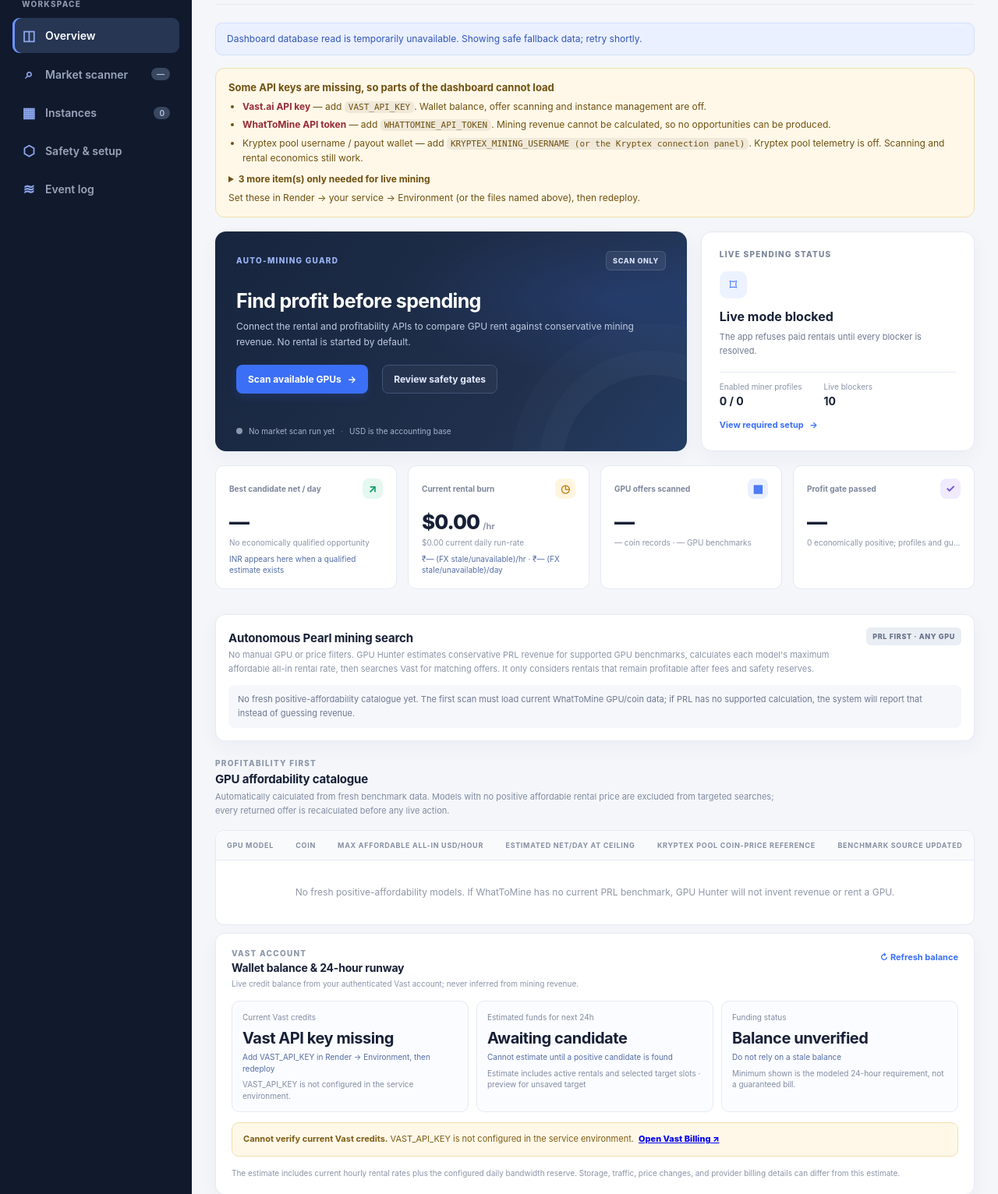
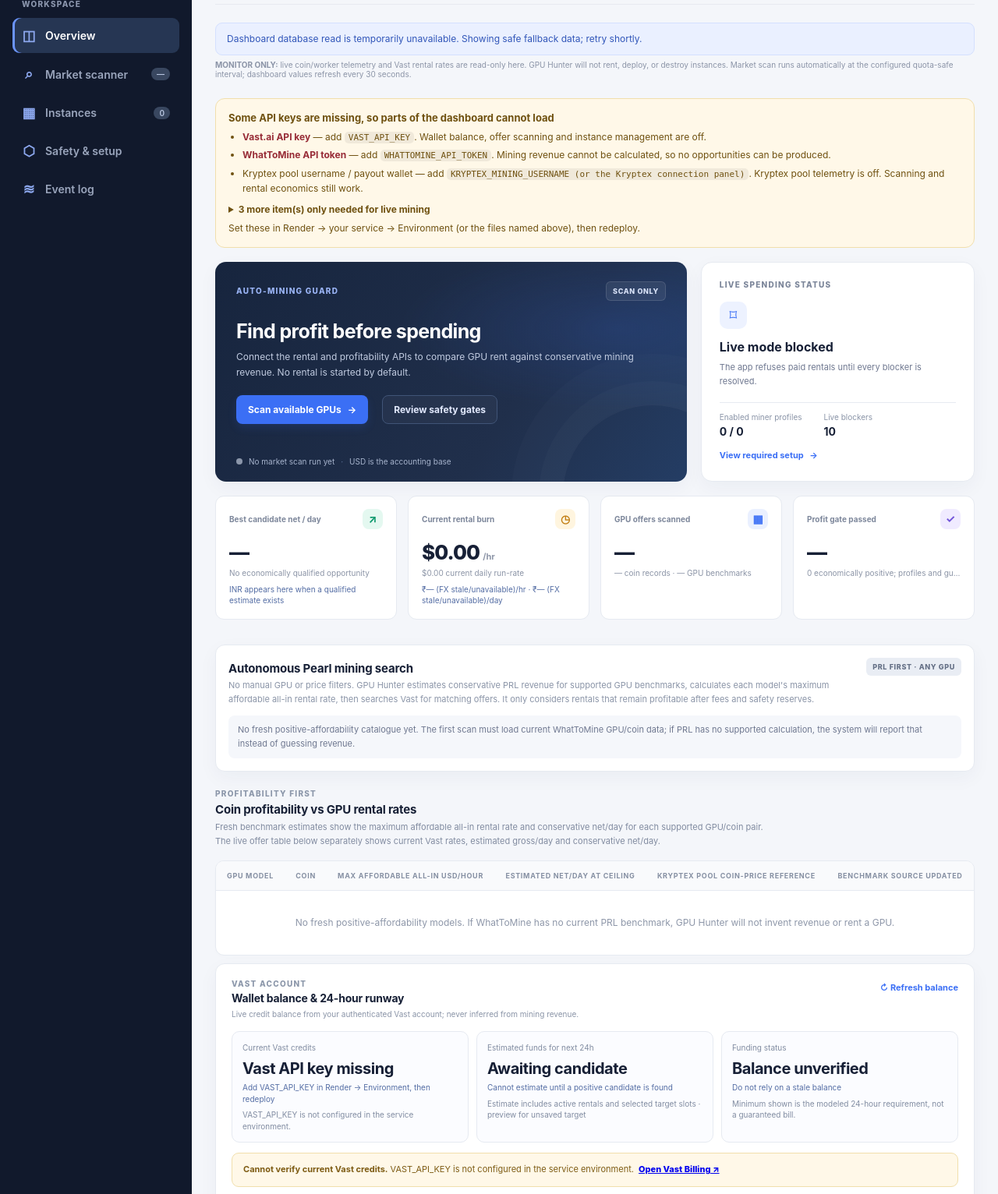
Before and after one commit to yashbajpaiknpindia-spec/gpuhunter, a Flask app: page / in a window 1280 px wide. Shown: the part 97-1629 px from the top of the page at 78% size. Run offline with Flask 3, Linux system fonts and the light colour scheme; some libraries are stand-ins or nearby versions.

Commit message:
Label dashboard as read-only coin profitability monitor and bust cached assets

```diff
--- a/templates/index.html
+++ b/templates/index.html
@@ -3,8 +3,8 @@
 <head>
   <meta charset="utf-8">
   <meta name="viewport" content="width=device-width, initial-scale=1">
-  <title>GPU Profit Hunter v0.7.15</title>
-  <link rel="stylesheet" href="{{ url_for('static', filename='app.css', v='0.7.15') }}">
+  <title>GPU Profit Hunter · Monitor Only</title>
+  <link rel="stylesheet" href="{{ url_for('static', filename='app.css', v='0.7.16-monitor') }}">
 </head>
 <body>
   <div class="shell">
@@ -33,6 +33,7 @@
       </header>
 
       <div id="notice" class="notice hidden" role="status" aria-live="polite"></div>
+      <div class="fine-print" role="status" aria-live="polite"><strong>MONITOR ONLY:</strong> live coin/worker telemetry and Vast rental rates are read-only here. GPU Hunter will not rent, deploy, or destroy instances. Market scan runs automatically at the configured quota-safe interval; dashboard values refresh every 30 seconds.</div>
       <div id="setupGaps" class="setup-gaps hidden" role="region" aria-label="Missing API keys and setup"></div>
       <section id="taskPanel" class="task-panel hidden" aria-live="polite" aria-busy="false">
         <div class="task-top"><div class="task-lead"><div class="task-indicator" id="taskIndicator" aria-hidden="true"><span id="taskRingLabel">···</span></div><div><div class="section-kicker">LIVE ACTION STATUS · PROVIDER + PROFITABILITY</div><h2 id="taskTitle">Ready</h2><p id="taskDetail">When you start an action, its current step and result appear here.</p></div></div><span id="taskBadge" class="pill pill-muted">IDLE</span></div>
@@ -71,7 +72,7 @@
           <div class="panel-head"><div><h3>Autonomous Pearl mining search</h3><p>No manual GPU or price filters. GPU Hunter estimates conservative PRL revenue for supported GPU benchmarks, calculates each model's maximum affordable all-in rental rate, then searches Vast for matching offers. It only considers rentals that remain profitable after fees and safety reserves.</p></div><span class="pill pill-muted">PRL FIRST · ANY GPU</span></div>
           <div class="smart-scan-status" id="smartScanStatus">Waiting for fresh WhatToMine GPU and coin benchmarks. Scan Market runs the automatic profitability-first workflow.</div>
         </div>
-        <div class="section-heading diagnostics-heading"><div><div class="section-kicker">PROFITABILITY FIRST</div><h3>GPU affordability catalogue</h3><p>Automatically calculated from fresh benchmark data. Models with no positive affordable rental price are excluded from targeted searches; every returned offer is recalculated before any live action.</p></div></div>
+        <div class="section-heading diagnostics-heading"><div><div class="section-kicker">PROFITABILITY FIRST</div><h3>Coin profitability vs GPU rental rates</h3><p>Fresh benchmark estimates show the maximum affordable all-in rental rate and conservative net/day for each supported GPU/coin pair. The live offer table below separately shows current Vast rates, estimated gross/day and conservative net/day.</p></div></div>
         <div class="table-wrap affordability-wrap"><table class="offer-diagnostic-table"><thead><tr><th>GPU model</th><th>Coin</th><th>Max affordable all-in USD/hour</th><th>Estimated net/day at ceiling</th><th>Kryptex pool coin-price reference</th><th>Benchmark source updated</th></tr></thead><tbody id="affordabilityTable"><tr><td colspan="6" class="empty-cell">Run Scan Market to calculate PRL affordability across supported GPU models.</td></tr></tbody></table></div>
         <div class="finance-row">
           <div class="panel wallet-panel">
@@ -138,13 +139,13 @@
         <div id="scanDiagnostics" class="scan-diagnostics" aria-live="polite"><div class="scan-diagnostics-head"><span class="scan-orb idle"></span><div><b>Market scan status</b><small>Waiting for the latest server state…</small></div></div></div>
         <div class="section-heading diagnostics-heading"><div><div class="section-kicker">OFFER-LEVEL AUDIT</div><h3>Every returned offer and why it passed or failed</h3><p>Includes benchmark mismatches, missing provider fields, reliability failures, and offers with no supported coin calculations.</p></div><span id="offerReviewCount" class="pill pill-muted">0 offers reviewed</span></div>
         <div class="table-wrap offer-diagnostic-wrap"><table class="offer-diagnostic-table"><thead><tr><th>Offer / GPU</th><th>Rent / hr</th><th>Reliability</th><th>Verified / rentable</th><th>Benchmark match</th><th>Best net/day estimate</th><th>Result / explanation</th></tr></thead><tbody id="offerReviewTable"><tr><td colspan="7" class="empty-cell">Offer-level diagnostics appear after a provider query returns offers.</td></tr></tbody></table></div>
-        <div class="section-heading"><div><div class="section-kicker">COIN-LEVEL PROFITABILITY</div><h3>Coin / algorithm calculations</h3><p>Ranked by conservative net after rent and fees.</p></div></div>
+        <div class="section-heading"><div><div class="section-kicker">COIN-LEVEL PROFITABILITY</div><h3>Coin / algorithm profitability monitor</h3><p>Continuously compare current Vast rental cost with estimated mining earnings and conservative net/day. Values are estimates, not guaranteed payouts.</p></div></div>
         <div class="table-wrap scanner-table"><table><thead><tr><th>GPU / offer</th><th>Coin / algorithm</th><th>Rent / hr</th><th>Gross/day</th><th>Conservative net/day</th><th>Rev. / cost</th><th>Reliability</th><th>Data</th><th>Action</th></tr></thead><tbody id="allOpportunities"><tr><td colspan="9" class="empty-cell">Run a scan to load current offers.</td></tr></tbody></table></div>
         <div class="fine-print" id="scannerFoot">Scan data source: not connected.</div>
       </section>
 
       <section id="instancesSection" class="page-section hidden">
-        <div class="section-heading"><div><div class="section-kicker">RENTAL CONTROL</div><h2>Instances & live performance</h2><p>All running Vast instances plus locally retained deployment/destruction history, including auto-stop reasons.</p></div><button class="btn btn-secondary" id="refreshInstancesBtn">↻ Refresh instances</button></div>
+        <div class="section-heading"><div><div class="section-kicker">RENTAL CONTROL</div><h2>Instances & live performance</h2><p>Read-only view of Vast instances, current rental cost, observed hashrate, pool telemetry and estimated net/day. Use Vast.ai directly for any instance actions.</p></div><button class="btn btn-secondary" id="refreshInstancesBtn">↻ Refresh instances</button></div>
         <div class="inline-warning"><span>!</span><div><b>Estimated vs realized earnings:</b> WhatToMine estimates are forecasts; the Kryptex panel separately shows public pool telemetry where available. Balance is not daily income.</div></div>
         <div class="table-wrap"><table><thead><tr><th>Instance</th><th>Status</th><th>Rate</th><th>Observed hashrate</th><th>GPU temp / util</th><th>Accepted evidence</th><th>Conservative gross/day</th><th>Net forecast/day</th><th>Action</th></tr></thead><tbody id="instanceTable"><tr><td colspan="9" class="empty-cell">No instances loaded.</td></tr></tbody></table></div>
       </section>
```
